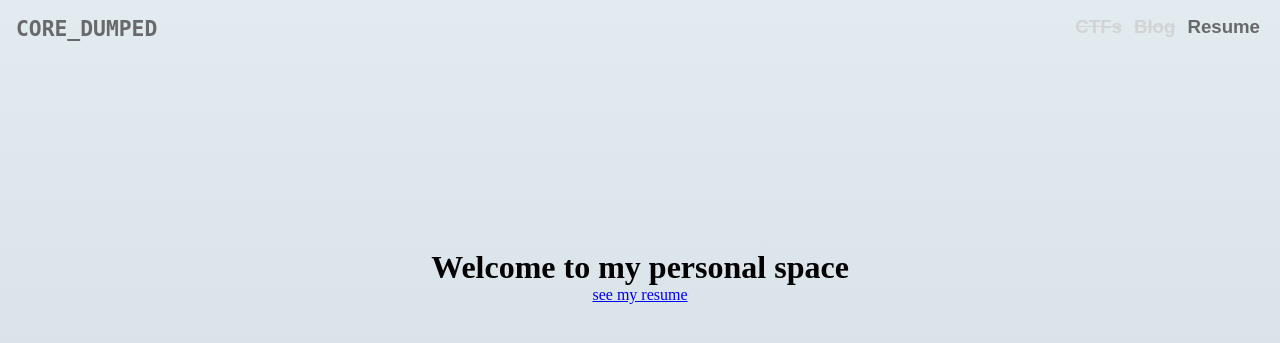
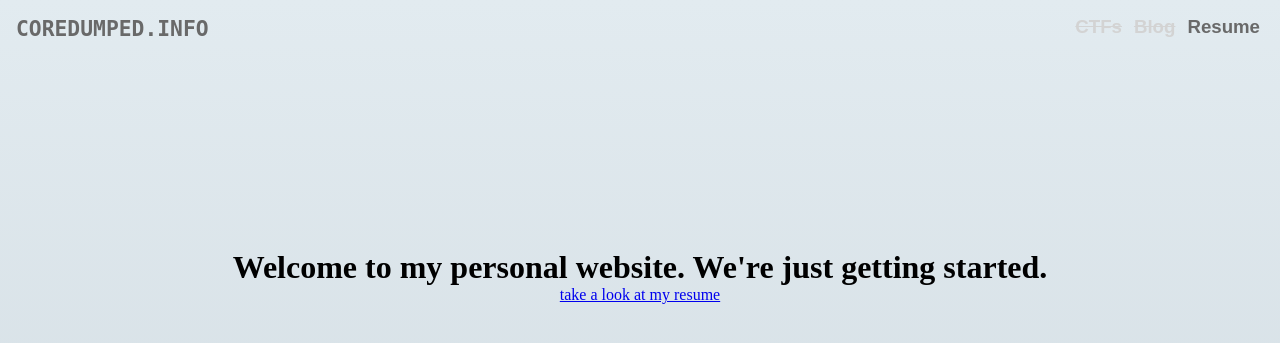
Before and after one commit to Barkerprooks/coredumped.info, a Flask app: page / in a window 1280 px wide. Shown: the top 343 px of the page. Run offline with Flask 3, Linux system fonts and the light colour scheme.

Commit message:
updated some things about the website

```diff
--- a/templates/base.j2
+++ b/templates/base.j2
@@ -3,14 +3,14 @@
     <head>
         <meta charset="utf-8" />
         <link rel="stylesheet" href="/static/css/styles.css" />
-        <title>CORE_DUMPED - {{ page }}</title>
+        <title>COREDUMPED - {{ page }}</title>
     </head>
     <body>
         <nav>
-            <a href="/">CORE_DUMPED</a>
+            <a href="/">COREDUMPED.INFO</a>
             <div>
-                <a href="#" class="disabled-nav">CTFs</a>
-                <a href="#" class="disabled-nav">Blog</a>
+                <a class="disabled-nav">CTFs</a>
+                <a class="disabled-nav">Blog</a>
                 <a href="/resume">Resume</a>
             </div>
         </nav>
--- a/templates/index.j2
+++ b/templates/index.j2
@@ -1,5 +1,5 @@
 {% extends "base.j2" %}
 {% block content %}
-<center style="margin-top: 15%"><h1>Welcome to my personal space</h1></center>
-<center><a href="/resume">see my resume</a></center>
+<center style="margin-top: 15%"><h1>Welcome to my personal website. We're just getting started.</h1></center>
+<center><a href="/resume">take a look at my resume</a></center>
 {% endblock %}
--- a/templates/resume.j2
+++ b/templates/resume.j2
@@ -122,6 +122,7 @@
             <div id="resume-links">
                 <pre><a href="tel:2146699320">Call / Text</a> - (214)669-9320</pre>
                 <pre>      <a href="mailto:jonparkerbrooks@gmail.com">Email</a> - jonparkerbrooks@gmail.com</pre>
+                <pre>    <a href="https://coredumped.info">Website</a> - https://coredumped.info</pre>
                 <hr />
                 <pre>  <a target="_blank" href="https://app.hackthebox.com/profile/129223">HackTheBox</a> - https://app.hackthebox.com/profile/129223</pre>
                 <pre>    <a target="_blank" href="https://www.linkedin.com/in/parker-brooks-18160013a">LinkedIn</a> - https://www.linkedin.com/in/parker-brooks-18160013a</pre>
```
